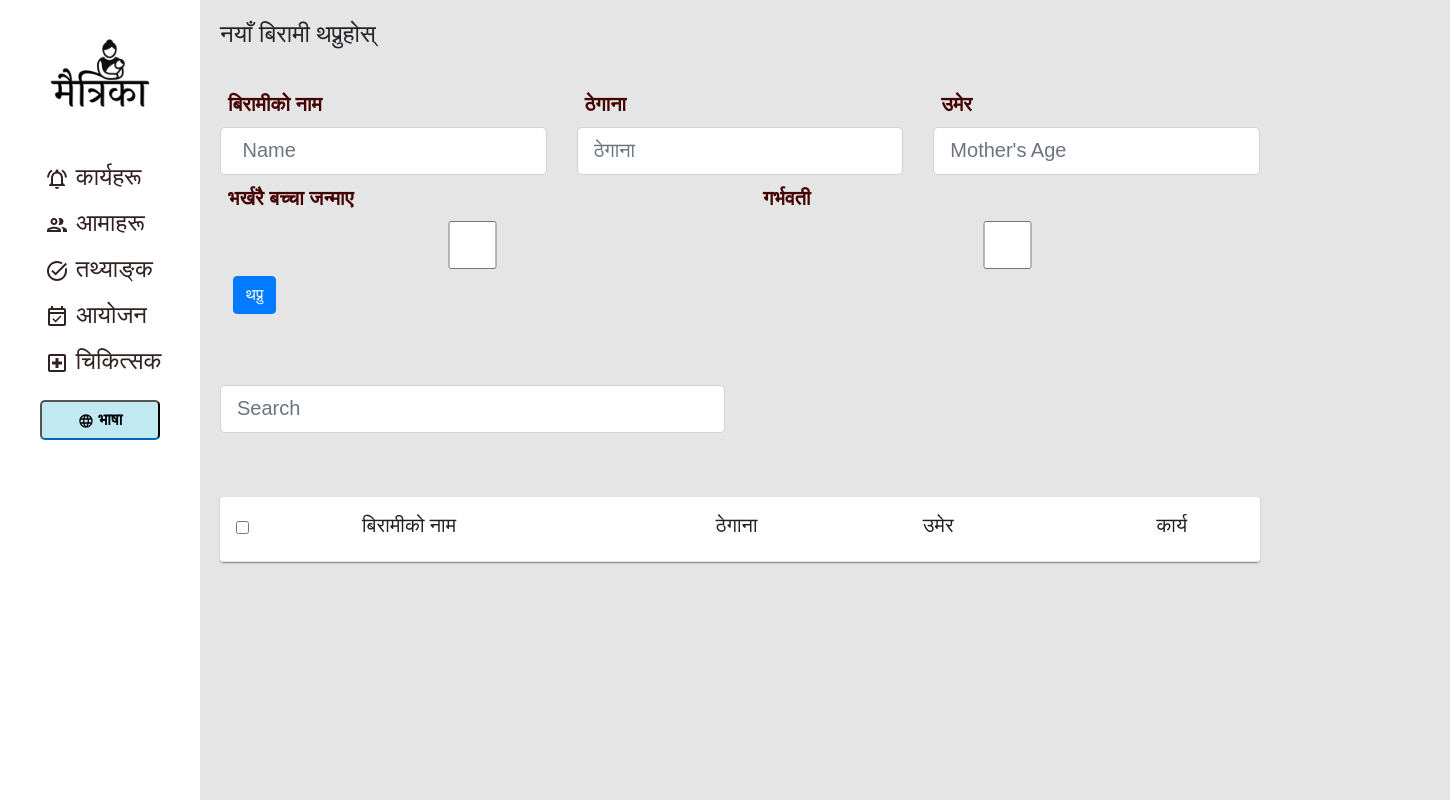
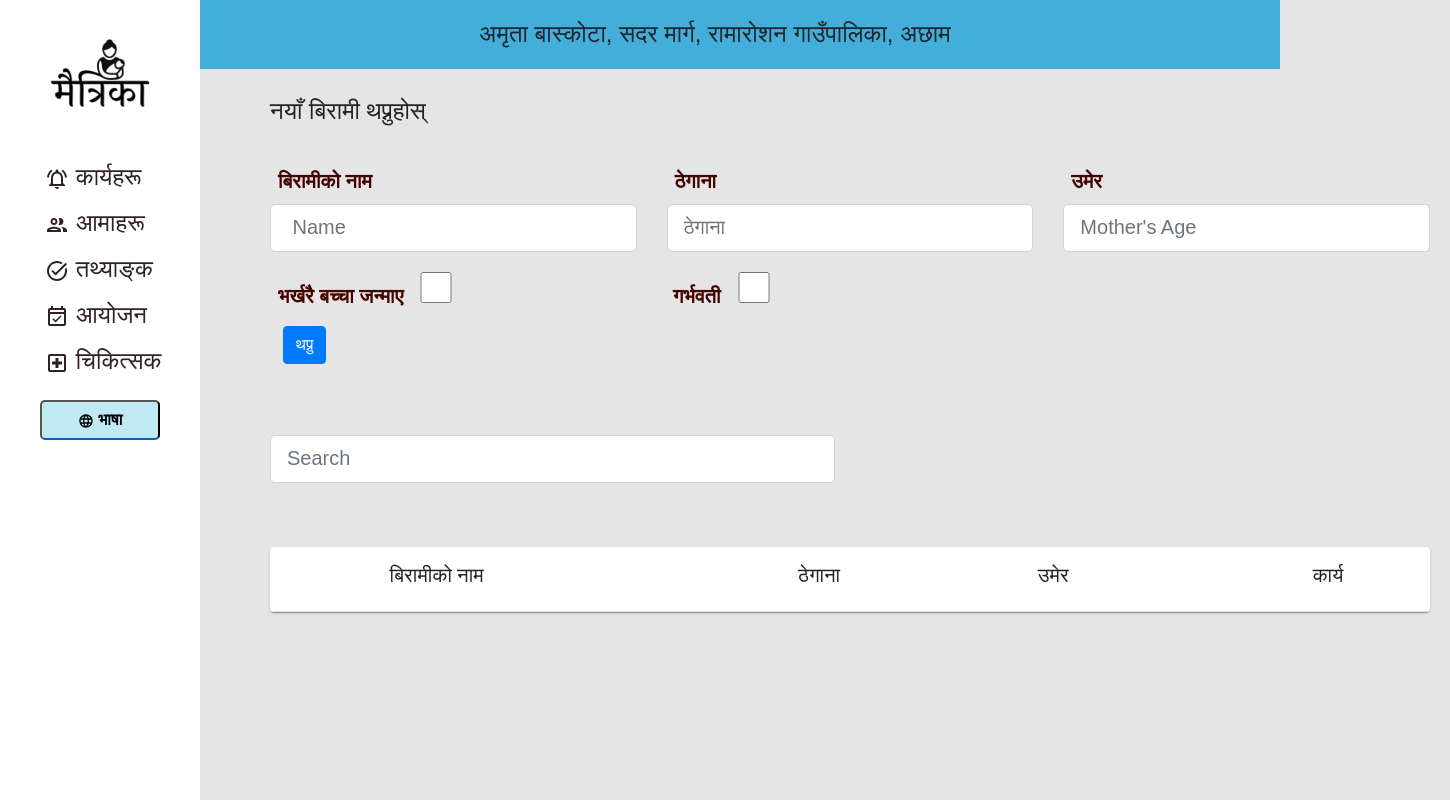
Before and after one commit to dhakalmahima188/Maitrika, a React (Create React App) app: page / in a window 1280 px wide. Shown: the whole page, 1450 px wide, since content can reach past the window. Built offline with nearby package versions, Linux system fonts and the light colour scheme.

Commit message:
corrected design errors

```diff
--- a/public/assets/locales/ne/translation.json
+++ b/public/assets/locales/ne/translation.json
@@ -38,7 +38,7 @@
     "Gaupalika": "गाउँपालिका",
     "Active Pregnancies": "सक्रिय गर्भावस्था",
     "Births": "जन्महरू",
-    "Deliveries at Facility": "सुविधा मा गर्भवती प्रसव",
+    "Deliveries at Facility": "सुविधामा गर्भवती प्रसव",
     "Children Vaccinated": "बालबालिकालाई खोप लगाइयो",
     "Family planning follow-up": "परिवार नियोजन पुन: कुराकानी",
     "Deaths reported": "मृत्यु गणना",
@@ -49,5 +49,8 @@
     "3": "३",
     "0": "०",
     "90%": "९०%",
-    "In ": ""
+    "In ": "",
+    "Sadar Marga": "सदर मार्ग",
+    "Amrita Baskota": "अमृता बास्कोटा",
+    "Ramaroshan": "रामारोशन"
 }
--- a/src/Components/Doctor/Doctor.js
+++ b/src/Components/Doctor/Doctor.js
@@ -9,7 +9,7 @@ export const Doctor = () => {
 
   return (
     <>
-        <h4 className='area__name'>Amrita's Area, Sadar Marga, Ramaroshan Gaupalika, Achham</h4>
+        <h4 className='area__name'>{t('Amrita Baskota')}, {t('Sadar Marga')}, {t('Ramaroshan')} {t('Gaupalika')}, {t('Achham')}</h4>
 
         <div className='container doctor__container'>
 
@@ -25,7 +25,7 @@ export const Doctor = () => {
                         <h4 className="doctor__title">{t(item.title)}</h4>
                         <h6 className="doctor__contact">{item.contact}</h6>
                         <span className="online__status"
-                          style={{color: item.status == "Online"? "darkgreen": "black"}}
+                          style={{color: item.status == "Online"? "#41A029": "black"}}
                         >{t(item.status)}</span>
                     </div>
                     <img src={videoCall} className="call"></img>
@@ -46,7 +46,7 @@ export const Doctor = () => {
                         <h4 className="doctor__title">{t(item.title)}</h4>
                         <h6 className="doctor__contact">{item.contact}</h6>
                         <span className="online__status"
-                          style={{color: item.status == "Online"? "darkgreen": "black"}}
+                          style={{color: item.status == "Online"? "#41A029": "grey"}}
                         >{t(item.status)}</span>
                     </div>
                     <img src={videoCall} className="call"></img>
--- a/src/Components/Doctor/doctor.css
+++ b/src/Components/Doctor/doctor.css
@@ -38,4 +38,14 @@
     height: 50px;
     margin-top: auto;
     margin-bottom: auto;
+    cursor: pointer;
 }
+
+.call:hover {
+    border: 2px solid green;
+    border-radius: 50%;
+}
+
+.online__status {
+    font-weight: bold;
+}
--- a/src/Components/Home/Event.js
+++ b/src/Components/Home/Event.js
@@ -14,14 +14,13 @@ import { useTranslation } from "react-i18next";
 export const Event = (props) => {
   const {t} = useTranslation()
   return (
-    <div>
-      <div className="Form_area">
+    <>
+      <div className="Form_area home__container">
         <TableContainer component={Paper}>
           <Table sx={{ minWidth: 650 }} aria-label="simple table">
             <TableHead>
               <TableRow>
                 <TableCell>
-                  <input type="checkbox" />
                 </TableCell>
                 <TableCell>
 
@@ -52,6 +51,6 @@ export const Event = (props) => {
           </Table>
         </TableContainer>
       </div>
-    </div>
+      </>
   );
 };
--- a/src/Components/Home/EventItem.js
+++ b/src/Components/Home/EventItem.js
@@ -15,7 +15,6 @@ export const EventItem = (props) => {
       sx={{ "&:last-child td, &:last-child th": { border: 0 } }}
     >
       <TableCell component="th" scope="row">
-        <input type="checkbox" />
       </TableCell>
       <TableCell align="left">
       <Link to={`/person/${props.event.title}`} className="clickable-blue">
@@ -32,7 +31,7 @@ export const EventItem = (props) => {
       <TableCell align="left">
         <h6>{props.event.age}</h6>
       </TableCell>
-      <TableCell align="left">
+      <TableCell align="center">
         <Button
           variant="danger"
           href="#"
--- a/src/Components/Home/InputField.js
+++ b/src/Components/Home/InputField.js
@@ -5,6 +5,7 @@ import Row from "react-bootstrap/Row";
 import Button from "react-bootstrap/Button";
 import { useState } from "react";
 import { useTranslation } from "react-i18next";
+import './inputField.css';
 
 export const InputField = (props) => {
   const [title, setTitle] = useState("");
@@ -23,7 +24,9 @@ export const InputField = (props) => {
   };
 
   return (
-    <div className="Form_area">
+    <>
+    <h4 className='area__name'>{t('Amrita Baskota')}, {t('Sadar Marga')}, {t('Ramaroshan')} {t('Gaupalika')}, {t('Achham')}</h4>
+    <div className="Form_area home__container">
       <h4>{t('Add New Patient')}</h4>
       <br></br>
       <Form>
@@ -66,10 +69,11 @@ export const InputField = (props) => {
         </Row>
         <Row>
           <Col>
-           <div id="labels">{t('Recently Gave Birth')}</div>
+           <div id="labels" className="birthCheckInput">{t('Recently Gave Birth')}</div>
             <Form.Control
-              size="lg"
+              size="sm"
               type="checkbox"
+              className="checkbox"
               value={recentlyGaveBirth}
               onChange={(e) => {
                 setRecentlyGaveBirth(e.target.value);
@@ -77,10 +81,12 @@ export const InputField = (props) => {
             />
           </Col>
           <Col>
-           <div id="labels">{t('Pregnant')}</div>
+           <div id="labels" className="pregnancyCheckInput">{t('Pregnant')}</div>
             <Form.Control
-              size="lg"
+              size="sm"
               type="checkbox"
+              className="checkbox"
+
               value={pregnant}
               onChange={(e) => {
                 setpregnant(e.target.value);
@@ -100,5 +106,6 @@ export const InputField = (props) => {
       </Form>
       <br></br>
     </div>
+    </>
   );
 };
--- a/src/Components/Home/SearchBar.js
+++ b/src/Components/Home/SearchBar.js
@@ -5,7 +5,7 @@ import Row from "react-bootstrap/Row";
 
 export const SearchBar = () => {
   return (
-    <div className="Form_area">
+    <div className="Form_area home__container">
       <Form>
         <Row>
           <Col>
--- /dev/null
+++ b/src/Components/Home/inputField.css
@@ -0,0 +1,23 @@
+.home__container {
+    width: 1200px;
+    margin-left: 250px;
+}
+
+.birthCheckInput {
+    display: inline-block;
+}
+
+.pregnancyCheckInput {
+    display: inline-block;
+    margin-left: -200px;
+}
+
+.checkbox {
+    display: inline-block;
+    width: 50px;
+    margin: auto;
+    bottom: 2px;
+    /* margin-left: -20px; */
+    margin-top: 20px;
+    padding: 30px;
+}
--- /dev/null
+++ b/src/Components/Person/Details.css
@@ -0,0 +1,3 @@
+.body_color {
+    color: red;
+}
--- a/src/Components/Target/Target.js
+++ b/src/Components/Target/Target.js
@@ -7,7 +7,7 @@ export const Target = () => {
   const {t} = useTranslation()
   return (
     <>
-        <h4 className='area__name'>Amrita's Area, Sadar Marga, Ramaroshan Gaupalika, Achham</h4>
+        <h4 className='area__name'>{t('Amrita Baskota')}, {t('Sadar Marga')}, {t('Ramaroshan')} {t('Gaupalika')}, {t('Achham')}</h4>
 
         <div className='container target__container'>
             {targetData.map((item) => {
--- a/src/Components/Tasks/Tasks.js
+++ b/src/Components/Tasks/Tasks.js
@@ -31,7 +31,7 @@ export const Tasks = () => {
 
   return (
     <>
-      <h4 className='area__name'>Amrita's Area, {t('Sadar Marga')}, {t('Ramaroshan')} {t('Gaupalika')}, {t('Achham')}</h4>
+      <h4 className='area__name'>{t('Amrita Baskota')}, {t('Sadar Marga')}, {t('Ramaroshan')} {t('Gaupalika')}, {t('Achham')}</h4>
       <div className='tasks__container'>
         <div className='task__list'>
           {targetData.map(data => {
```
Also changed, not shown: 1 other file (tests, documents, lock files or other folders).
